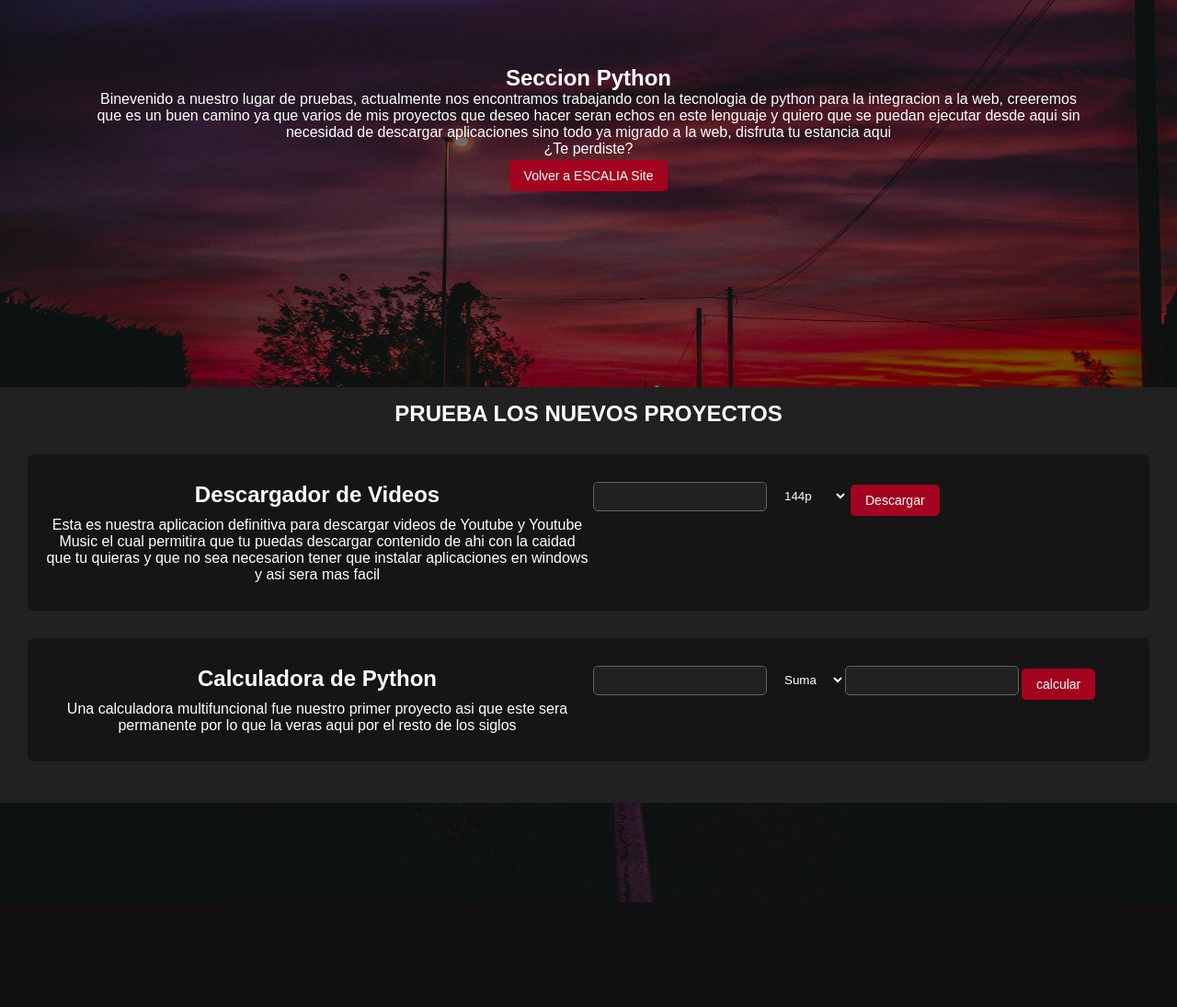
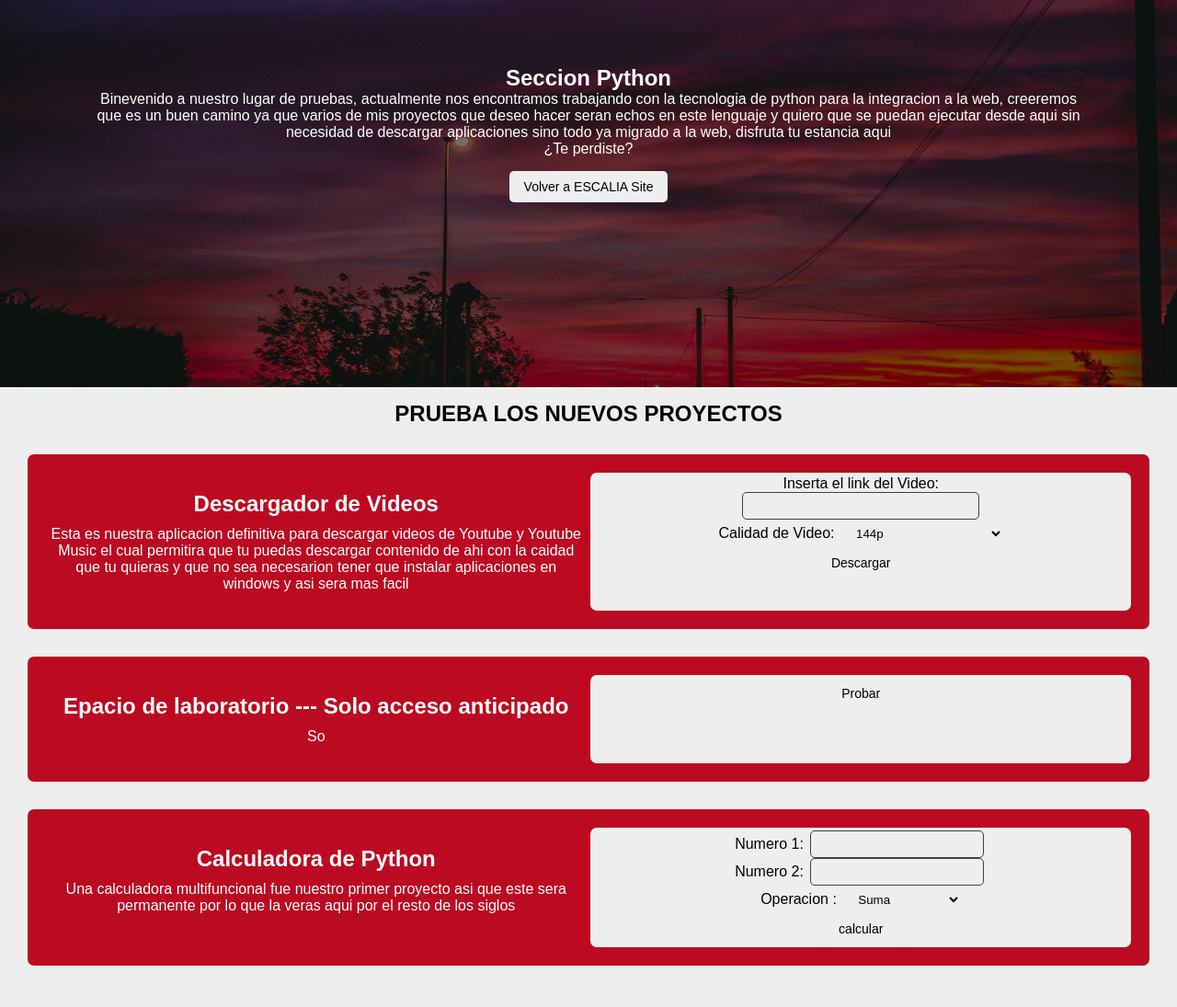
Before and after one commit to beofalejandro/Lingard, a Flask app: page / in a window 1280 px wide. Shown: the part 179-1274 px from the top of the page at 92% size. Before the commit the page ends 1160 px from the top, so only its background shows below. Run offline with Flask 3, Linux system fonts and the light colour scheme.

Commit message:
Change Colors and New Content
- Add laboratory
- Change he colors
- Add Javascript to the project

```diff
--- a/index.py
+++ b/index.py
@@ -6,14 +6,22 @@ import os
 app = fk(__name__)
 
 # Create a route for create url - its important to create more pages
+# All the methods behind here
 @app.route('/')
 # Insert content to index
 def index():
     return rt('index.html')
 
+@app.route('/about')
+def about():
+    return rt('about.html')
+
+
+# Methods for index page
 # DOWNLOADER
 @app.route('/download', methods=['POST'])
 def dowloader():
+    # get the video link and the quality for this
     url_link = str(rq.form['url_link'])
     video_quality = str(rq.form['video_quality'])
 
@@ -26,9 +34,10 @@ def dowloader():
         os.path.join('Downloads', f'{yt.title}.mp4')
         stream.download(output_path='Downloads')
 
-        return rt('index.html')
+        # return in the document
+        return rt('index.html', result_download = 'Descargado Satisfactoriamente')
     except Exception as e:
-        return rt('index.html')
+        return rt('index.html', result_download = 'Hubo un error en la descarga del video')
 
 # CALCULATOR
 @app.route('/calculate', methods=['POST'])
@@ -41,10 +50,23 @@ def calculate():
         result = number1 + number2
     elif operation == 'resta':
         result = number1 - number2
+    elif operation == 'multiplicacion':
+        result = number1 * number2
     else:
         result = 'operacion no valida'
 
-    return rt('index.html', result=result)
+    return rt('index.html', result_equal = result)
+
+# My Laboratory
+@app.route('/laboratory', methods=['POST'] )
+def laboratory():
+    text = 'XDNT'
+
+    if "free" in text:
+        print("Yes, 'free' is present.")
+
+    return rt('index.html',
+            output_laboratory = text)
 
 # Start the app
 if __name__ == '__main__':
--- a/static/general_stylesheet.css
+++ b/static/general_stylesheet.css
@@ -9,7 +9,7 @@
 
 /* --- HEADER STYLES --- */
 .logo {
-  width: 130px;
+  width: 120px;
 }
 
 header {
@@ -18,17 +18,17 @@ header {
   top: 0;
   left: 0;
   display: flex;
-  background-color: #212121;
   justify-content: space-between;
   align-items: center;
   background-size: cover;
   padding: 0 4%;
-  height: 70px;
+  height: 55px;
   z-index: 1;
 }
 
 /* --- BODY STYLES --- */
 body {
+  color: #000;
   height: 145vh;
   position: relative;
   background-size: cover;
@@ -70,15 +70,15 @@ body {
   transition: 0.4s;
 }
 
-label {
+.header label {
   cursor: pointer;
   display: none;
 }
 
 .button {
-  background-color: #a4031f;
-  color: #fff;
-  margin: 3px;
+  background-color: #eeeeee;
+  color: #000;
+  margin: 0 3px;
   cursor: pointer;
   border: 1px solid transparent;
   font-size: 14px;
@@ -87,25 +87,22 @@ label {
 }
 
 .button:hover {
-  background-color: #e83151;
-  color: #000;
+  background-color: #151515;
+  color: #fff;
   border: 1px solid transparent;
   transition: 0.5s;
 }
 
 input {
-  background-color: #212121;
-  color: #fff;
-  padding: 15px 5px;
-  height: 25px;
+  padding: 5px;
+  margin: 0 3px;
+  height: 30px;
   outline: none;
   border: 1px solid #606060;
-  border-radius: 5px;
+  border-radius: 0;
 }
 
 select {
-  background-color: #151515;
-  color: #fff;
   padding: 0 15px;
   height: 30px;
   border: none;
--- a/static/index_stylesheet.css
+++ b/static/index_stylesheet.css
@@ -1,21 +1,21 @@
 body {
   background-image: linear-gradient(180deg, #0000008c 0%, #0000008c 100%),
-  url(../library/pictures/index/index_bg.jpg);
+  url(../static/index/index_bg.jpg);
   background-position: center;
   color: #fff;
 }
 
 .header-link {
-  color: #fff;
+  color: #000;
 }
 
 .header-link:hover {
-  color: #a4031f;
+  color: #EE2E31;
 }
 
 .content {
   text-align: center;
-  background-color: #212121;
+  background-color: #EEEEEE;
   padding: 15px 0;
 }
 
@@ -24,6 +24,7 @@ body {
 }
 
 .i_w_container {
+  color: #FFF;
   padding: 250px 0 0 0;
   margin: 0 100px;
   text-align: center;
@@ -40,17 +41,19 @@ body {
 }
 
 .i_w_controls {
-  padding: 10px 0 0 0;
+  padding-top: 15px;
   display: flex;
   text-align: center;
   justify-content: center;
 }
 
+
 .project-container {
   margin: 30px;
-  padding: 30px 20px;
+  padding: 20px 20px;
   border-radius: 7px;
-  background-color: #151515;
+  background-color: #BB0A21;
+  color: #FFF;
 }
 
 .project-content {
@@ -63,19 +66,65 @@ body {
 }
 
 .project-description {
+  padding: 20px 0;
   width: 50%;
   align-items: center;
   justify-content: center;
 }
 
-.form-conatiner {
+.form-container {
+  display: flex;
+  justify-content: center;
+  padding: 3px;
+  background-color: #EEEEEE;
+  border-radius: 7px;
   width: 50%;
 }
 
 .form-container form {
-  display: flex;
+  justify-content: center;
+}
+
+.form-container label{
+  color: #000;
+}
+
+.form-container input {
+  background-color: #EEEEEE;
+  color: #000;
+  border: 1px solid #404040;
+  border-radius: 5px;
+}
+
+#url_link {
+  width: 70%;
+}
+
+.form-container select {
+  background-color: #EEEEEE;
+  color: #000;
 }
 
 @media screen and (max-width: 800px) {
+  .index_welcome {
+    height: auto;
+  }
 
+  .i_w_container {
+    padding: 20% 0;
+    margin: 0 10px;
+  }
+
+  .project-content {
+    display: inline;
+    gap: 5px;
+  }
+
+  .project-description {
+    width: 100%;
+  }
+
+  .form-container {
+    width: 100%;
+  }
 }
--- /dev/null
+++ b/static/scripts/main.js
@@ -0,0 +1,9 @@
+var header = document.getElementById('header');
+window.addEventListener('scroll', () => {
+    var scroll = window.scrollY
+    if (scroll > 10) {
+        header.style.backgroundColor = '#EEEEEE'
+    } else {
+        header.style.backgroundColor = 'transparent'
+    }
+});
--- a/templates/index.html
+++ b/templates/index.html
@@ -7,19 +7,19 @@
     <title>Pagina Principal | ESCALIA with Python × HTML5</title>
     <link rel="stylesheet" href=" {{url_for('static', filename='index_stylesheet.css')}} " />
     <link rel="stylesheet" href=" {{url_for('static', filename='general_stylesheet.css')}} " />
-    <link rel="Icon" href="library/logotype_resourses/ESCALIALogoCA.svg" />
+    <link rel="Icon" href="../static/ESCALIA/ESCALIALogoCA.svg" />
 </head>
 
 <body>
     <header id="header">
-        <img src="library/logotype_resourses/ESCALIALogo.svg" class="logo" alt="" />
+        <img src="../static/ESCALIA/ESCALIALogo.svg" class="logo" alt="" />
         <input type="checkbox" id="menu" />
         <label for="menu">
             <img src="library/logotype_resourses/others/menu.svg" class="menu-icono" alt="" />
         </label>
         <ul class="menu">
             <li class="item">
-                <a class="link" href="about.html">
+                <a class="link" href="/about">
                     <button class="header-link">Acerca</button></a>
             </li>
         </ul>
@@ -34,12 +34,19 @@
                 descargar aplicaciones sino todo ya migrado a la web, disfruta tu estancia aqui
             </p>
             <p class="not_welcome">¿Te perdiste?</p>
+
+            <div class="i_w_controls">
+                <a href="https://beofalejandro.github.io/ESCALIA/">
                     <button class="button"> Volver a ESCALIA Site</button>
+                </a>
+            </div>
         </div>
     </section>
 
     <section class="content">
         <h2>PRUEBA LOS NUEVOS PROYECTOS</h2>
+
+        <!-- VIDEO DOWNLOADER -->
         <div class="project-container">
             <div class="project-content">
                 <div class="project-description">
@@ -50,9 +57,11 @@
                 </div>
                 <div class="form-container">
                     <form action="/download" method="post">
+                        <div>
                             <label for="url_link">Inserta el link del Video:</label>
-                        <input type="text" name="url_link" required>
-
+                            <input type="text" name="url_link" id="url_link" required>
+                        </div>
+                        <div>
                             <label for="video_quality">Calidad de Video:</label>
                             <select name="video_quality">
                                 <option value="144p">144p</option>
@@ -60,14 +69,42 @@
                                 <option value="360p">360p</option>
                                 <option value="480p">480p</option>
                                 <option value="720p">720p</option>
-                            <option value="1080p">1080p</option>
+                                <option value="1080p">1080p (without audio)</option>
                             </select>
+                        </div>
 
+                        <div class="proj-controls">
                             <button type="submit" class="button">Descargar</button>
+                        </div>
+                    </form>
+
+                    {% if result_download %}
+                    <p style="color: #000; padding: 10px;">{{ result_download }}</p>
+                    {% endif %}
+                </div>
+            </div>
+        </div>
+
+
+        <!-- LABORATORY -->
+        <div class="project-container">
+            <div class="project-content">
+                <div class="project-description">
+                    <h2>Epacio de laboratorio --- Solo acceso anticipado</h2>
+                    <p>So</p>
+                </div>
+                <div class="form-container">
+                    <form action="/laboratory" method="POST">
+                        <button type="submit" class="button">Probar</button>
+
+                        {% if output_laboratory %}
+                        <p style="color: #000; padding: 10px;">{{ output_laboratory }}</p>
+                        {% endif %}
                     </form>
                 </div>
             </div>
         </div>
+
         <div class="project-container">
             <div class="project-content">
                 <div class="project-description">
@@ -77,30 +114,36 @@
                 </div>
                 <div class="form-container">
                     <form action="/calculate" method="POST">
+                        <div>
                             <label for="number1">Numero 1:</label>
                             <input type="text" name="number1" required>
+                        </div>
+                        <div>
+                            <label for="number2">Numero 2:</label>
+                            <input type="text" name="number2" required>
+                        </div>
 
                         <label for="operation">Operacion :</label>
                         <select name="operation">
                             <option value="suma">Suma</option>
                             <option value="resta">Resta</option>
+                            <option value="multiplicacion">Multiplicacion</option>
                         </select>
 
-                        <label for="number2">Numero 2:</label>
-                        <input type="text" name="number2" required>
-
+                        <div class="proj-controls">
                             <button type="submit" class="button">calcular</button>
+                        </div>
                     </form>
 
-                    {% if result %}
-                    <p>El resultado es {{ result }}</p>
+                    {% if result_equal %}
+                    <p style="color: #000; padding: 10px;">{{ result_equal }}</p>
                     {% endif %}
                 </div>
             </div>
         </div>
     </section>
 
-    <script src="scripts/main.js"></script>
+    <script src="{{ url_for('static', filename='../static/scripts/main.js') }}"></script>
 </body>
 
 </html>
```
Also changed, not shown: laboratory.py (added, +42 -0 lines), static/about_stylesheet.css (added, +52 -0 lines), static/scripts/index.js (added, +28 -0 lines), templates/about.html (+20 -2 lines), static/ESCALIA/ESCALIALogo-white.svg (added), static/ESCALIA/ESCALIALogo.svg (added), static/ESCALIA/ESCALIALogoCA.svg (added), static/index/index_bg.jpg (renamed from library/pictures/index/index_bg.jpg), 2 other files. Lines whose indentation alone changed are shown as unchanged.
